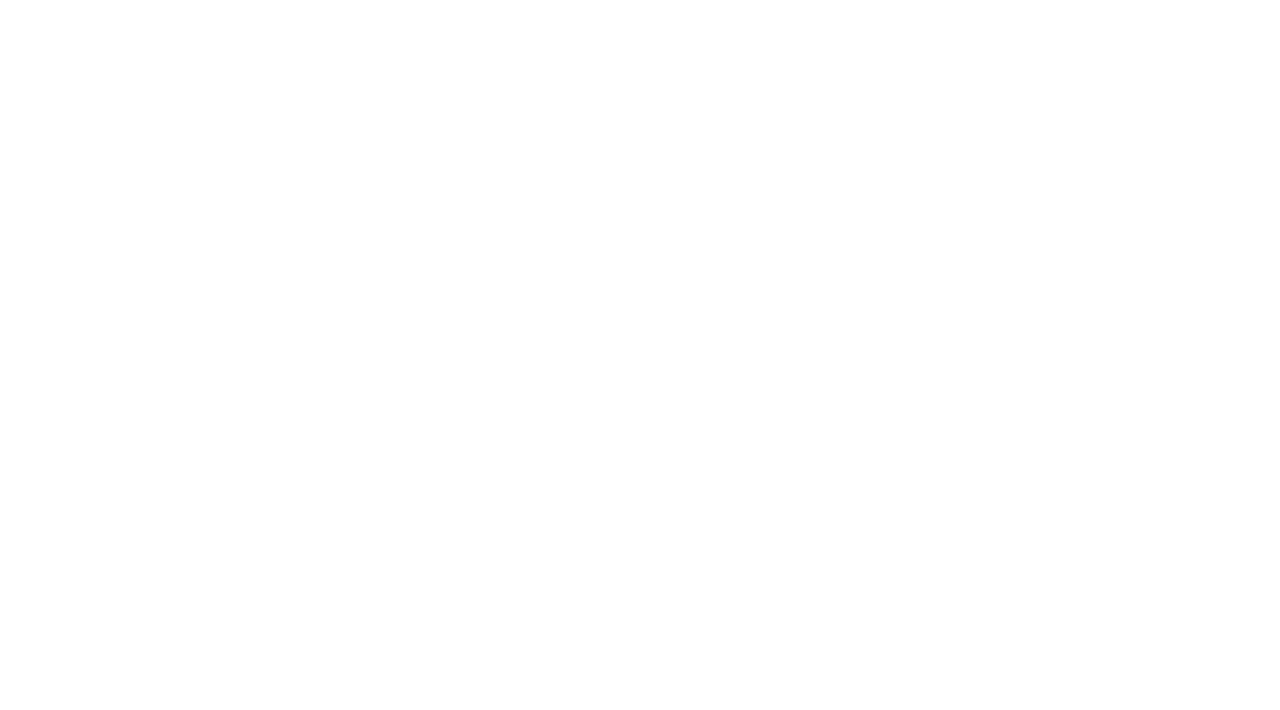
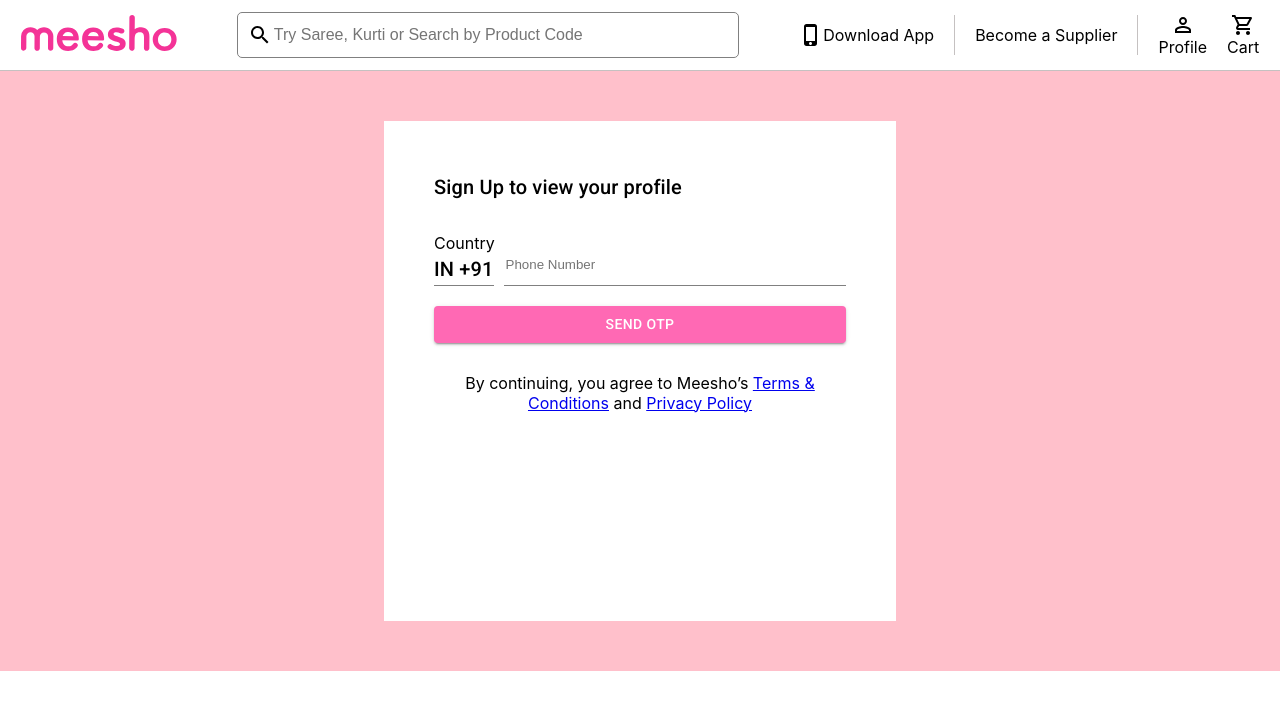
Before and after one commit to rahulyadav96/meesho-clone, a React (Create React App) app in the folder client/: page /login in a window 1280 px wide. Shown: the top 710 px of the page. Built offline with nearby package versions, Linux system fonts and the light colour scheme; no server answers.

Commit message:
sigin page added

```diff
--- a/client/src/App.js
+++ b/client/src/App.js
@@ -3,12 +3,16 @@ import { Home } from "./components/Home/Home";
 import { Switch, Route } from "react-router-dom"
 import { MyCart } from "./components/Cart/MyCart";
 import { AboutProduct } from "./components/AboutProduct/AboutProduct";
+import { Login } from "./components/login/Login";
 function App() {
   return (
     <div className="App">
       <Switch>
         <Route exact path="/">
           <Home />
+        </Route>
+        <Route path="/login">
+          <Login />
         </Route>
         <Route path="/checkout/:task">
           <MyCart />
--- a/client/src/components/Navbar/Navbar.jsx
+++ b/client/src/components/Navbar/Navbar.jsx
@@ -3,9 +3,10 @@ import PhoneIphoneOutlinedIcon from '@mui/icons-material/PhoneIphoneOutlined';
 import PermIdentityOutlinedIcon from '@mui/icons-material/PermIdentityOutlined';
 import ShoppingCartOutlinedIcon from '@mui/icons-material/ShoppingCartOutlined';
 import './navbar.scss'
-import { Link, useParams } from 'react-router-dom';
+import { Link, useParams,useHistory } from 'react-router-dom';
 
 export const Navbar = () => {
+    const history = useHistory();
     const { task } = useParams();
 
     return (
@@ -40,7 +41,7 @@ export const Navbar = () => {
                                     <span>Become a Supplier</span>
                                 </div>
                                 <div className="vertical-line"></div>
-                                <div className='profile-container'>
+                                <div className='profile-container' onClick={()=>history.push("/login")}>
                                     <PermIdentityOutlinedIcon />
                                     <span>Profile</span>
                                 </div>
--- /dev/null
+++ b/client/src/components/login/Login.jsx
@@ -0,0 +1,42 @@
+import { Typography, Button } from "@mui/material"
+import { Navbar } from "../Navbar/Navbar"
+import { useContext, useState } from "react";
+import { AuthContext } from "../../context/AuthContext";
+
+export const Login = () => {
+    const {auth, handleAuth}  = useContext(AuthContext)
+    const [mob,setMob] = useState("");
+    const handleCLick =()=>{
+            if(mob.length!==10) alert("Wrong Mobile number");
+            else{
+                alert(Math.floor(100000 + Math.random() * 900000));
+                handleAuth()
+            }
+    }
+    return <>
+        <Navbar />
+        <div className="login-main-container" style={{ display: "relative", width: "100%", height: "100%", padding: "50px 0", backgroundColor: "pink" }}>
+            <div className="login-box" style={{ display: "flex", flexDirection: "column", gap: "30px", boxSizing: "border-box", backgroundColor: "#ffffff", width: "40%", height: "500px", margin: "auto", padding: "50px" }}>
+                <Typography variant="h6">Sign Up to view your profile   </Typography>
+                <div className="input-box">
+                    <span>Country</span>
+                    <div className="" style={{ display: "flex", gap: "10px" }}>
+                        <div className="country-code" style={{ borderBottom: "1px solid grey" }}>
+                            <Typography variant="h6">IN +91</Typography>
+                        </div>
+                        <div className="phone-input" style={{ borderBottom: "1px solid grey", flexGrow: "2" }}>
+                            <input type="number" placeholder="Phone Number" value={mob} onChange={(e)=>setMob(e.target.value)} style={{ width: "90%", border: "none", outline: "none" }} />
+
+                        </div>
+                    </div>
+                    <Button variant="contained" onClick = {handleCLick} style={{ width: "100%", marginTop: "20px", backgroundColor: "hotpink" }}>Send OTP</Button>
+                </div>
+
+                <div className="condition" style={{textAlign:"center"}}>
+                    By continuing, you agree to Meesho’s <a href="#">Terms & Conditions</a> and <a href="#">Privacy Policy</a>
+
+                </div>
+            </div>
+        </div>
+    </>
+}
--- /dev/null
+++ b/client/src/context/AuthContext.jsx
@@ -0,0 +1,13 @@
+import {createContext, useState} from "react";
+
+export const AuthContext = createContext();
+
+export const AuthContextProvider = ({children})=>{
+
+    const [auth, setAuth] = useState(false);
+    const handleAuth = ()=>{
+        setAuth(!auth);
+    }
+
+    return <AuthContext.Provider value={{auth, handleAuth}}>{children}</AuthContext.Provider>
+}
--- a/client/src/index.js
+++ b/client/src/index.js
@@ -3,16 +3,19 @@ import ReactDOM from 'react-dom';
 import App from './App';
 import reportWebVitals from './reportWebVitals';
 import './index.scss'
-import {BrowserRouter} from "react-router-dom";
-import {store} from "./redux/store";
-import {Provider} from "react-redux"
+import { BrowserRouter } from "react-router-dom";
+import { store } from "./redux/store";
+import { Provider } from "react-redux"
+import { AuthContextProvider } from './context/AuthContext';
 ReactDOM.render(
   <React.StrictMode>
     <BrowserRouter>
-    <Provider store={store}>
+      <Provider store={store}>
+        <AuthContextProvider>
+          <App />
 
-      <App />
-    </Provider>
+        </AuthContextProvider>
+      </Provider>
     </BrowserRouter>
   </React.StrictMode>,
   document.getElementById('root')
```
